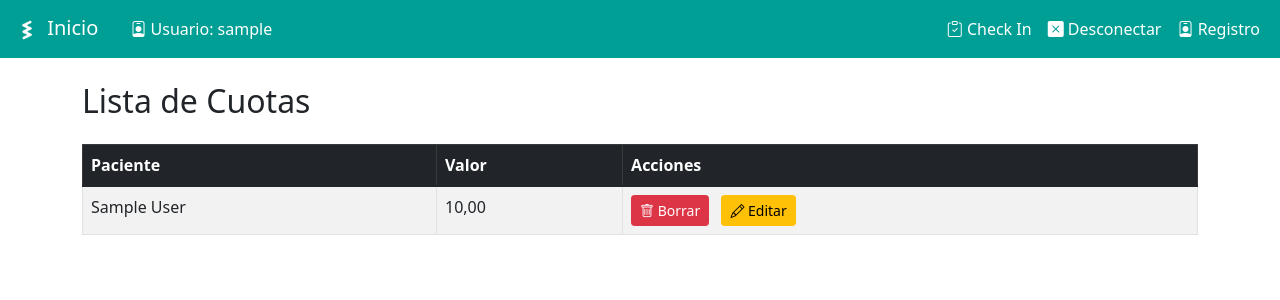
After one commit to NadCarlos/gym_django, a Django app: page /administracion/cuotas_list/ in a window 1280 px wide. The commit adds this page. Shown: the top 300 px of the page. Run offline with Django 4.2, Linux system fonts and the light colour scheme; a user stored in the database is signed in; tables that the repository leaves empty hold one stand-in row (values such as "Sample post"); some libraries are stand-ins or nearby versions.

Commit message:
added cuotas_list

```diff
--- /dev/null
+++ b/gym/administracion/templates/cuota/list.html
@@ -0,0 +1,34 @@
+{% extends 'home/base.html' %}
+
+{% block content %}
+<div class="container mt-4">
+    <h2 class="mb-4">Lista de Cuotas</h2>
+    <div class="table-responsive">
+        <table class="table table-striped table-hover table-bordered">
+            <thead class="table-dark">
+                <tr>
+                    <th>Paciente</th>
+                    <th>Valor</th>
+                    <th>Acciones</th>
+                </tr>
+            </thead>
+            <tbody>
+                {% for cuota in cuotas %}
+                <tr>
+                    <td>{{ cuota.id_paciente_plan.id_paciente.nombre }}</td>
+                    <td>{{ cuota.valor }}</td>
+                    <td>
+                        <a href="#" class="btn btn-danger btn-sm me-2">
+                            <i class="bi bi-trash"></i> Borrar
+                        </a>
+                        <a href="#" class="btn btn-warning btn-sm">
+                            <i class="bi bi-pencil"></i> Editar
+                        </a>
+                    </td>
+                </tr>
+                {% endfor %}
+            </tbody>
+        </table>
+    </div>
+</div>
+{% endblock %}
--- a/gym/administracion/urls.py
+++ b/gym/administracion/urls.py
@@ -87,6 +87,7 @@ from administracion.views.paciente_plan import(
 
 from administracion.views.cuota import(
     GenerateCuotas,
+    CuotasList,
 )
 
 
@@ -177,6 +178,7 @@ paciente_plan = [
 
 cuotas = [
     path(route='generate_cuotas/',view=GenerateCuotas.as_view(), name='generate_cuotas'),
+    path(route='cuotas_list/',view=CuotasList.as_view(), name='cuotas_list'),
 ]
 
 urlpatterns = pacientes + prestacion_paciente + obra_social + prestaciones + asistencias + profesional + tratamientos + tratamiento_profesional + agenda + planes + paciente_plan + cuotas
--- a/gym/administracion/views/cuota.py
+++ b/gym/administracion/views/cuota.py
@@ -31,3 +31,16 @@ class GenerateCuotas(View):
             else:
                 pass
         return redirect('planes_list')
+
+
+@method_decorator(login_required(login_url='login'), name='dispatch')
+class CuotasList(View):
+    def get(self, request):
+        cuotas = cuotaRepo.get_all()
+        return render(
+            request,
+            'cuota/list.html',
+            dict(
+                cuotas=cuotas
+            )
+        )
```
Also changed, not shown: gym/home/templates/home/index.html (+10 -0 lines).
